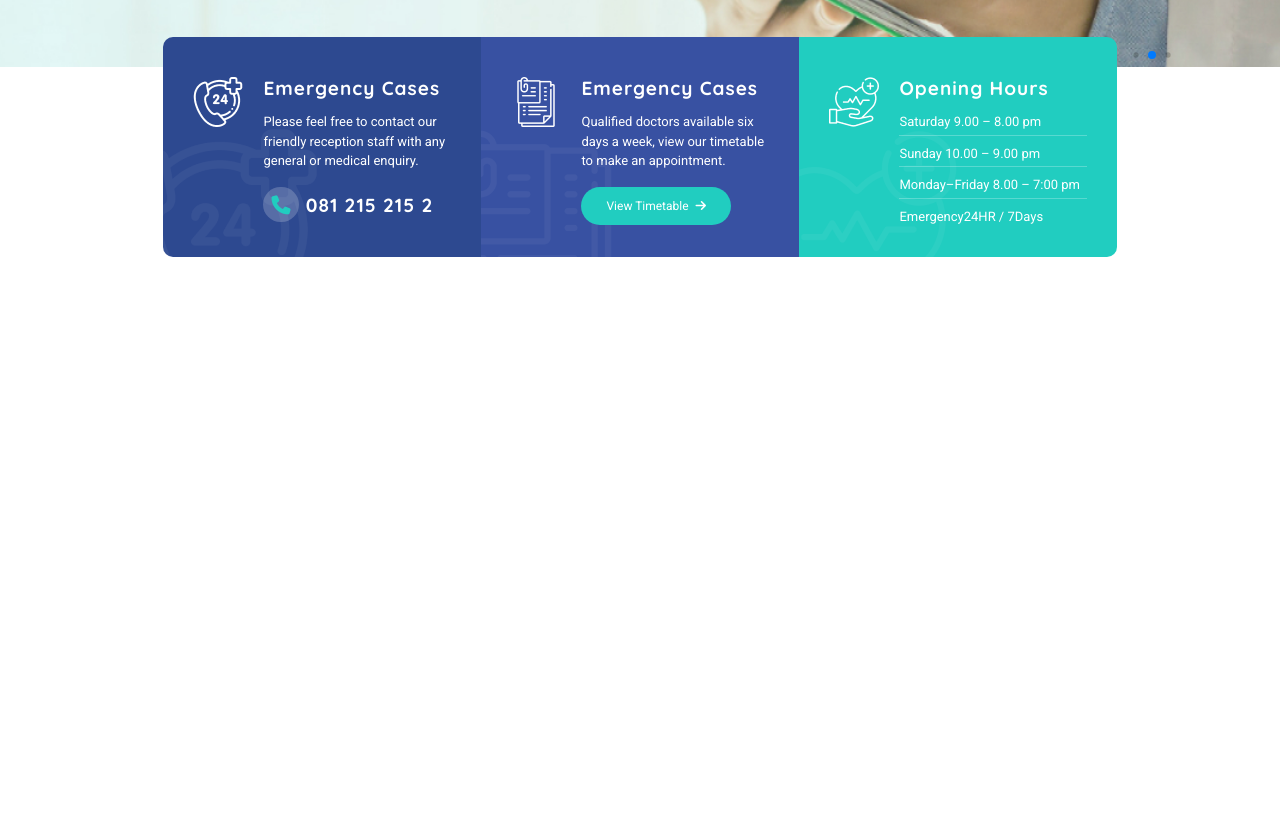
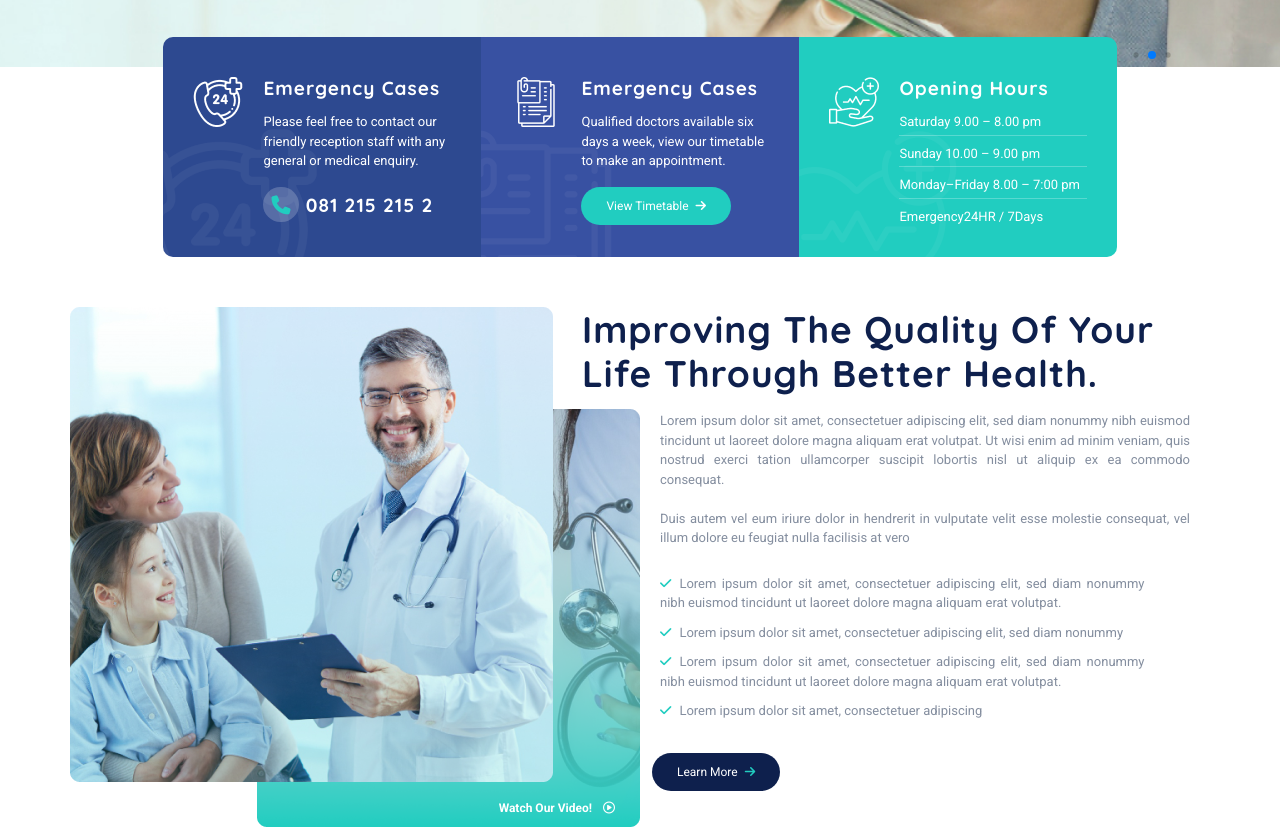
Before and after one commit to kasunanu/medicare, a website: page index.html in a window 1280 px wide. Shown: the part 733-1560 px from the top of the page. Before the commit the page ends 990 px from the top, so only its background shows below. Drawn offline with nearby package versions, Linux system fonts and the light colour scheme.

Commit message:
home page about section added with styles

```diff
--- a/index.html
+++ b/index.html
@@ -331,6 +331,54 @@
     </div>
   <!-- importantBox end -->
 
+  <!-- aboutSction -->
+    <div class="container aboutSection">
+      <div class="row">
+        <!-- about left -->
+        <div class="col-xxl-6 col-xl-6 col-lg-6 col-md-12 col-sm-12 col-12 aboutImg">
+          <!-- <img src="assets/img/aboutImg1.png" alt="" class="d-block"> -->
+          <div class="playBtn">
+            <a href="#">
+              <a href="#">
+                <button type="button" class="btn">
+                  Watch Our Video!
+                  <i class="fa-regular fa-circle-play ms-2"></i>
+                </button>
+              </a>
+            </a>
+          </div>
+        </div>
+        <!-- about right -->
+        <div class="col-xxl-6 col-xl-6 col-lg-6 col-md-12 col-sm-12 col-12 aboutContent">
+          <div class="heading">
+            <h3>Improving The Quality Of Your Life Through Better Health.</h3>
+          </div>
+          <p class="p-2">
+            Lorem ipsum dolor sit amet, consectetuer adipiscing elit, sed diam nonummy nibh euismod tincidunt ut laoreet dolore magna aliquam erat volutpat. Ut wisi enim ad minim veniam, quis nostrud exerci tation ullamcorper suscipit lobortis nisl ut aliquip ex ea commodo consequat.
+            <br><br>
+            Duis autem vel eum iriure dolor in hendrerit in vulputate velit esse molestie consequat, vel illum dolore eu feugiat nulla facilisis at vero
+          </p>
+
+          <!-- points -->
+          <div class="points col-11 p-2">
+            <p><i class="fa-solid fa-check"></i>Lorem ipsum dolor sit amet, consectetuer adipiscing elit, sed diam nonummy nibh euismod tincidunt ut laoreet dolore magna aliquam erat volutpat.</p>
+            <p><i class="fa-solid fa-check"></i>Lorem ipsum dolor sit amet, consectetuer adipiscing elit, sed diam nonummy</p>
+            <p><i class="fa-solid fa-check"></i>Lorem ipsum dolor sit amet, consectetuer adipiscing elit, sed diam nonummy nibh euismod tincidunt ut laoreet dolore magna aliquam erat volutpat.</p>
+            <p><i class="fa-solid fa-check"></i>Lorem ipsum dolor sit amet, consectetuer adipiscing</p>
+          </div>
+
+          <!-- aboutBtn -->
+          <a href="#">
+            <button type="button" class="btn btn-dark mt-4">
+              Learn More
+              <i class="fa-solid fa-arrow-right ps-1 rightArrow"></i>
+            </button>
+          </a>
+
+        </div>
+      </div>
+    </div>
+  <!-- aboutSction -->
 
 
 
--- a/scss/components/_buttons.scss
+++ b/scss/components/_buttons.scss
@@ -11,3 +11,16 @@
     border: none;
   }
 }
+
+.btn-dark{
+  color: white;
+
+  i{
+    color: $light;
+  }
+
+  &:hover{
+    background-color: $primary;
+    border: none;
+  }
+}
--- /dev/null
+++ b/scss/components/_common.scss
@@ -0,0 +1,11 @@
+@use 'colors' as *;
+
+.points{
+  p{
+    padding-top: 15px;
+    i{
+      color: $light;
+      padding-right: 8px;
+    }
+  }
+}
--- /dev/null
+++ b/scss/pages/home/_about.scss
@@ -0,0 +1,41 @@
+@use '../../components/colors' as *;
+
+.aboutSection{
+  margin-top: 50px;
+
+  // left
+  .aboutImg{
+    height: 520px;
+    background-image: url(../../../assets/img/aboutImg1.png), url(../../../assets/img/aboutImg2.png);
+    background-repeat: no-repeat, no-repeat;
+    background-position: top left, right bottom;
+    // background-size: 383px 418px;
+    position: relative;
+
+    .playBtn{
+      position: absolute;
+      right: 0;
+      bottom: 0;
+
+      .btn{
+        color: white;
+        font-weight: bold;
+        &:hover{
+          color: $dark;
+        }
+      }
+  }
+  }
+
+  // right
+  .aboutContent{
+    .heading{
+      margin-left: -70px;
+    }
+
+    p{
+      padding-top: 10px;
+      text-align: justify;
+    }
+  }
+}
--- a/scss/pages/home/home.scss
+++ b/scss/pages/home/home.scss
@@ -4,3 +4,4 @@
 @use 'topNavBar';
 @use 'carousel';
 @use 'importantBox';
+@use 'about';
--- a/scss/style.scss
+++ b/scss/style.scss
@@ -11,3 +11,4 @@
 @use 'components/mixing';
 @use 'components/typography';
 @use 'components/animations';
+@use 'components/common';
```
Also changed, not shown: assets/css/pages/home/home.css, assets/css/style.css, assets/img/aboutImg1.png (added), assets/img/aboutImg2.png (added), 2 other files.
